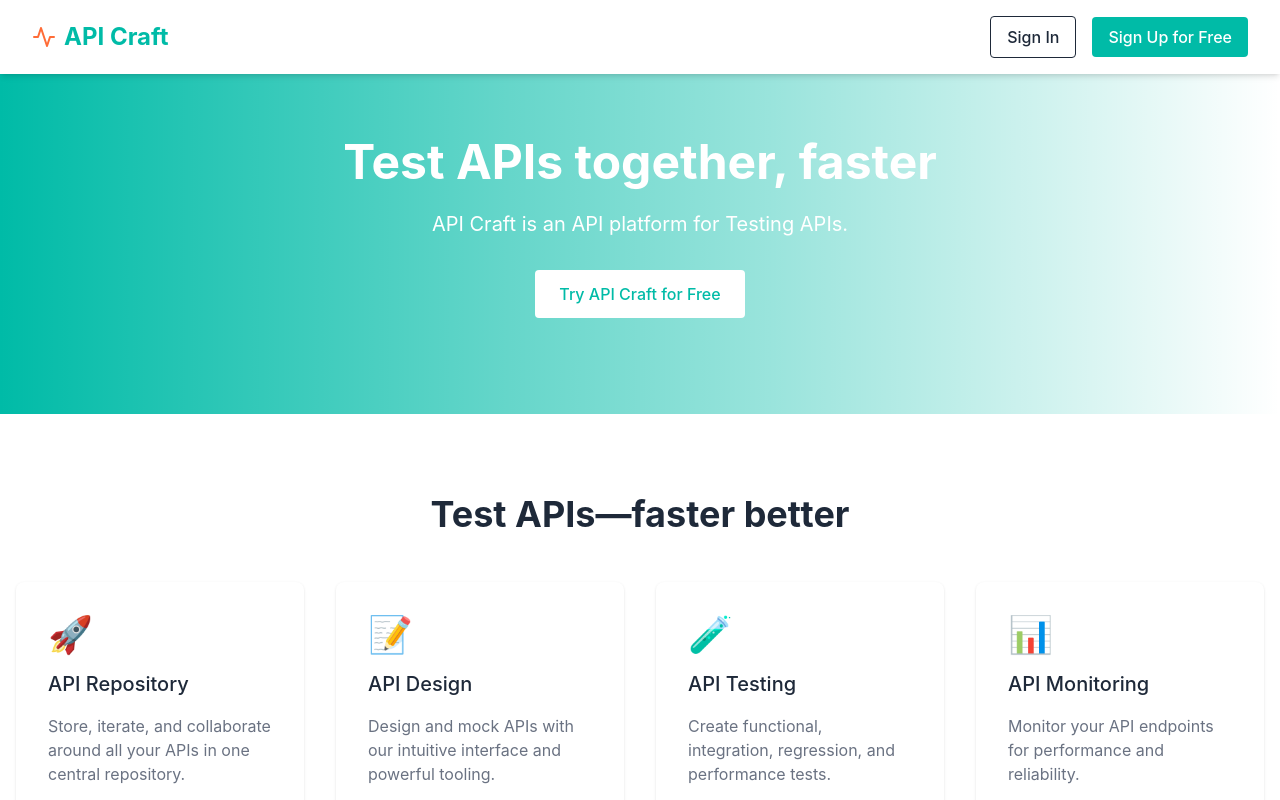
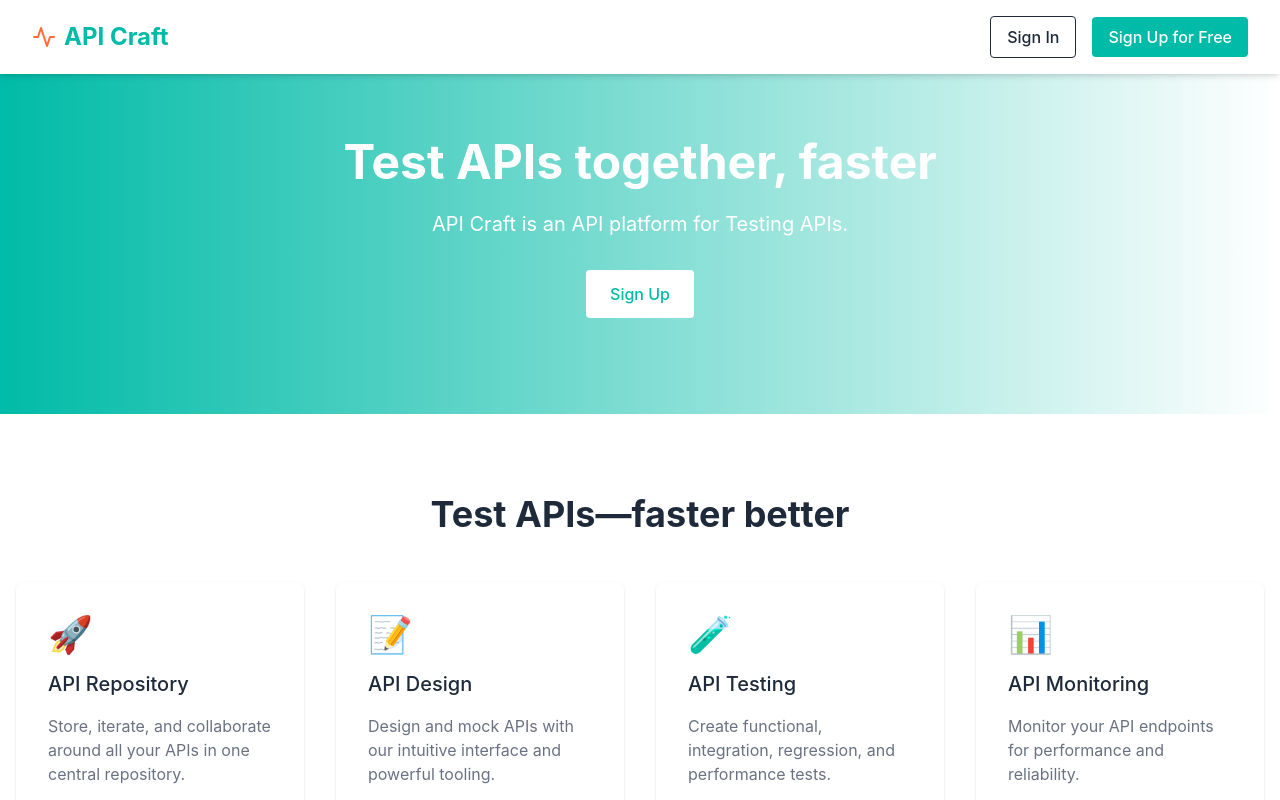
Before and after one commit to UmeshKumar0143/apicraftx, a React (Vite) app in the folder front-end/: page / in a window 1280 px wide. Shown: the top 800 px of the page. Built offline with nearby package versions, Linux system fonts and the light colour scheme.

Commit message:
fixed signup page

```diff
--- a/front-end/src/components/DashBoard.tsx
+++ b/front-end/src/components/DashBoard.tsx
@@ -49,10 +49,10 @@
             </p>
             <div className="flex justify-center gap-4 mb-8">
               <a
-                href="./main"
+                href="./signup"
                 className="px-6 py-3 bg-white text-teal-500 rounded font-medium hover:bg-gray-100 transition-colors"
               >
-                Try API Craft for Free
+                Sign Up
               </a>
             </div>
           </div>
```
Also changed, not shown: 2 other files (tests, documents, lock files or other folders).
